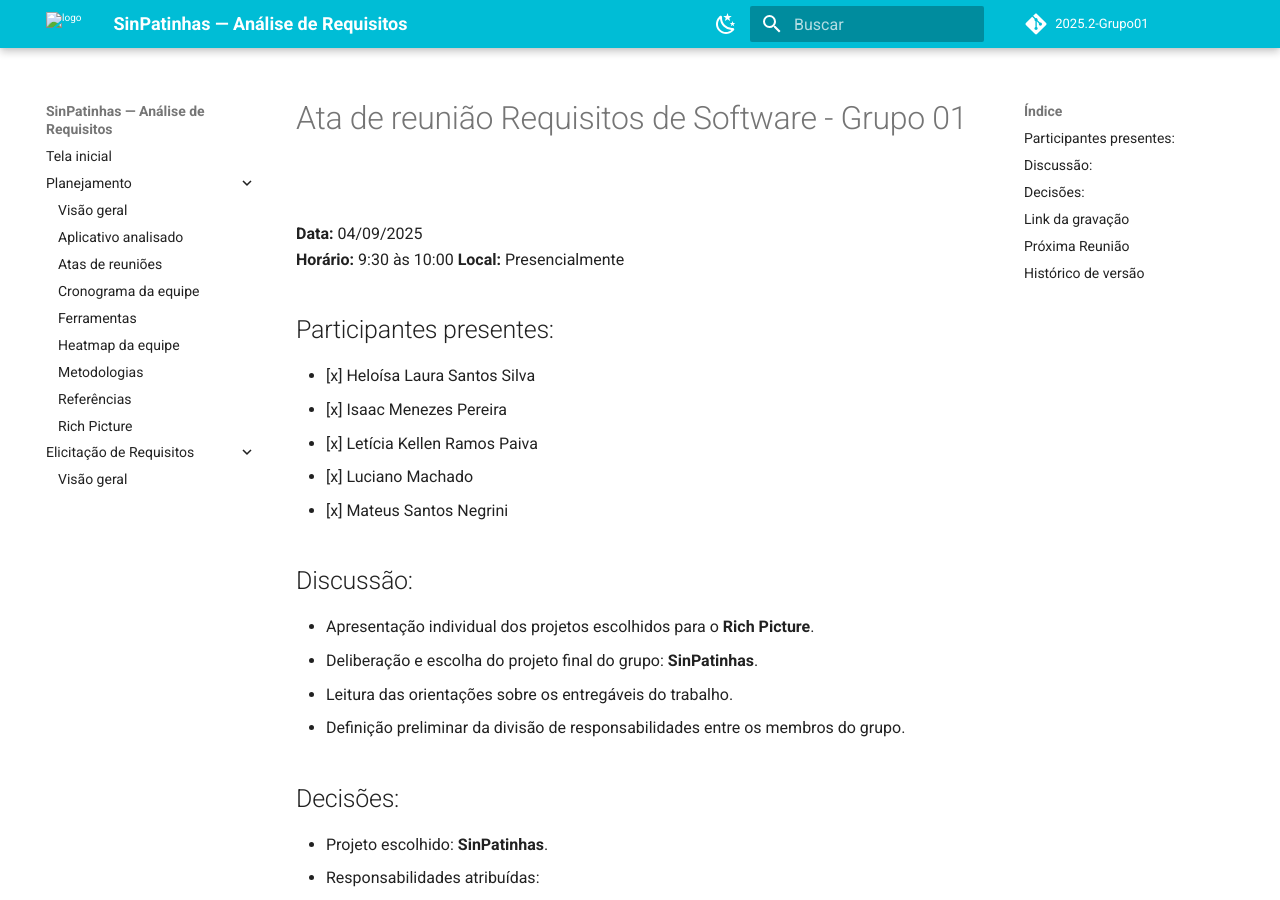
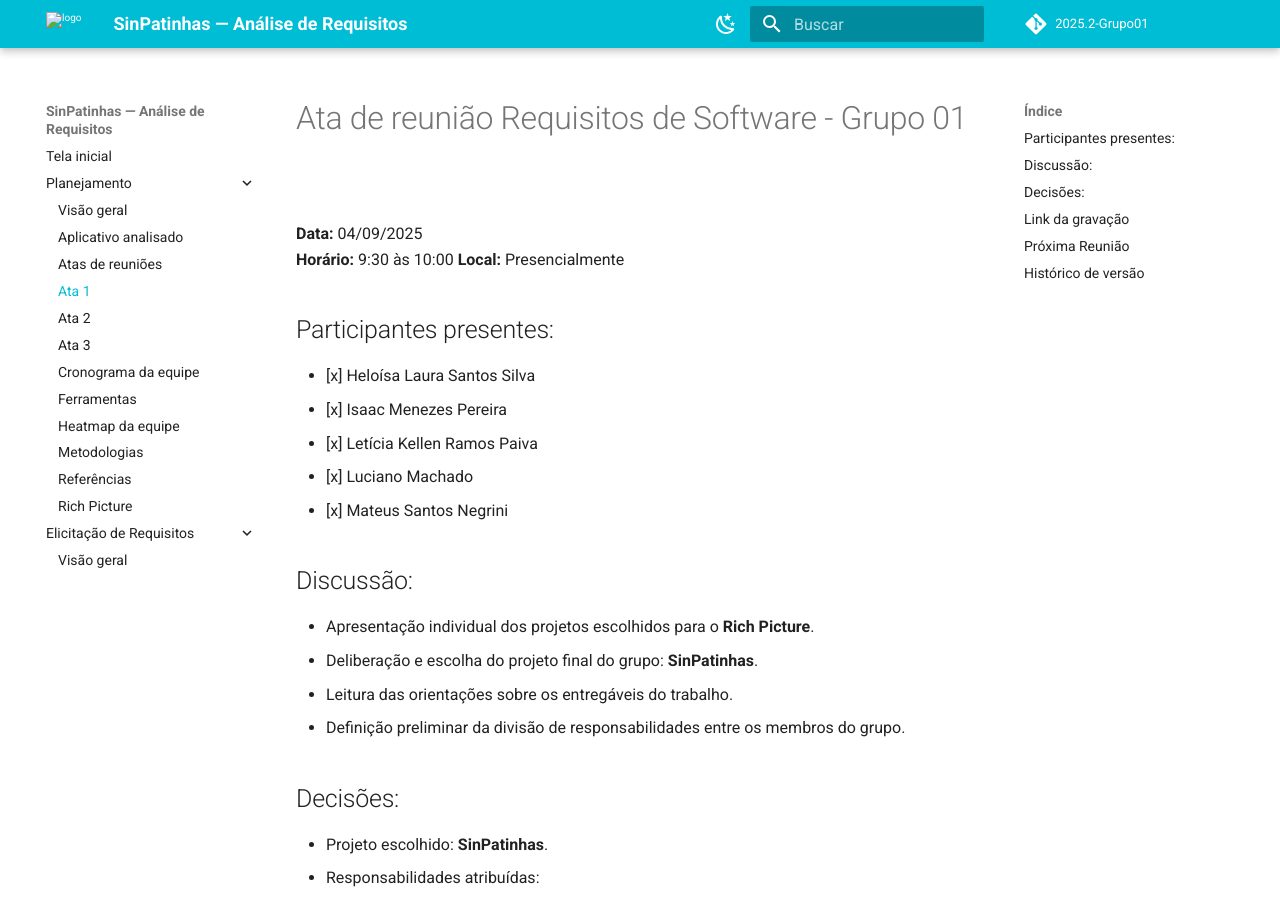
Before and after one commit to Requisitos-de-Software/2025.2-SinPatinhas, an MkDocs documentation site: the page built from docs/planejamento/atas/ata_reuniao_1.md, in a window 1280 px wide and 900 px high. Built offline with MkDocs 1.6.1 and Material for MkDocs 9.7.7, drawn with Linux system fonts in a browser that asks for light colours; comment, search, counter and statistics services are not loaded.

Commit message:
fix(adicao): Adicionando arquivos no .yml.

```diff
--- a/mkdocs.yml
+++ b/mkdocs.yml
@@ -63,6 +63,9 @@ nav:
       - Visão geral: planejamento/index.md
       - Aplicativo analisado: planejamento/aplicativo/index.md
       - Atas de reuniões: planejamento/atas/index.md
+      - Ata 1: planejamento/atas/ata_reuniao_1.md
+      - Ata 2: planejamento/atas/ata_reuniao_2.md
+      - Ata 3: planejamento/atas/ata_reuniao_3.md
       - Cronograma da equipe: planejamento/cronograma/index.md
       - Ferramentas: planejamento/ferramentas/index.md
       - Heatmap da equipe: planejamento/heatmap/index.md
```
